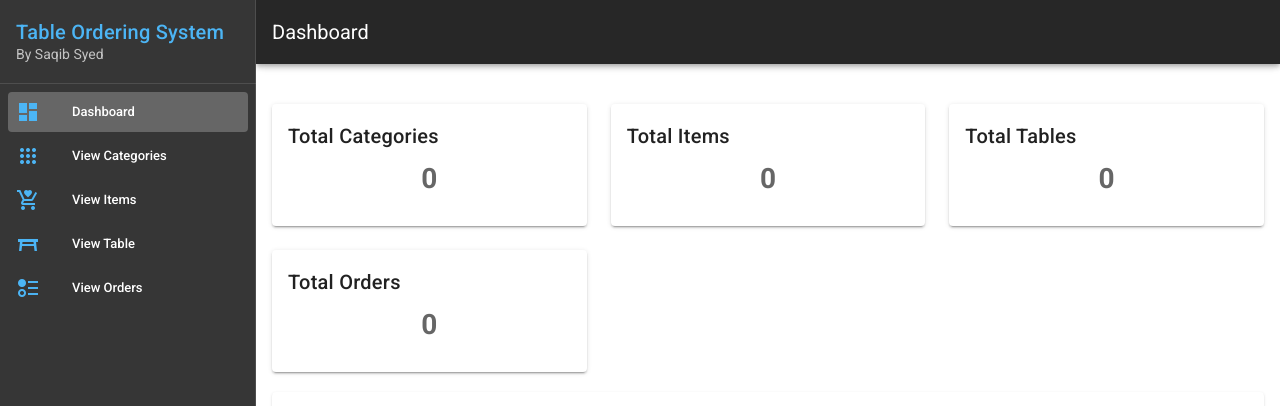
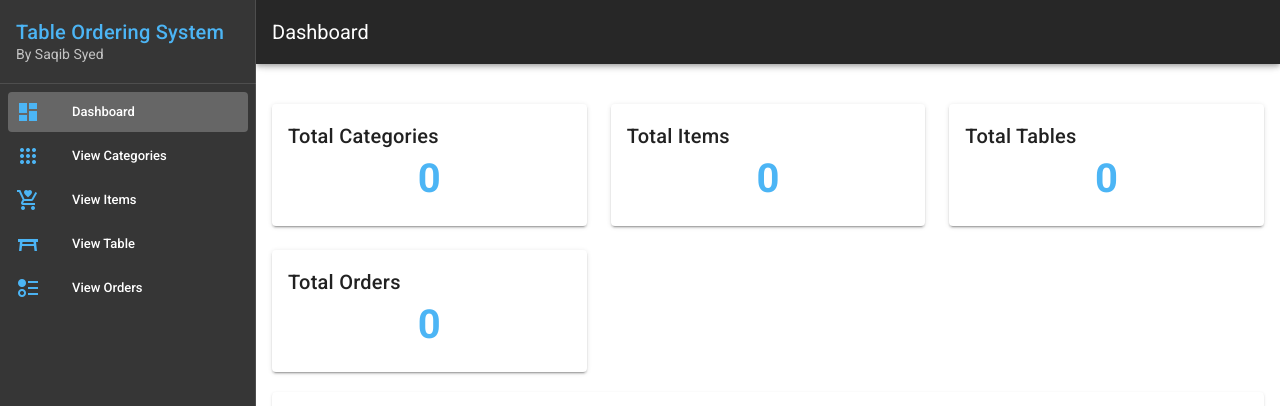
Before and after one commit to SaqibSyed1014/tableManagementSystem, a Vue app: page / in a window 1280 px wide. Shown: the top 406 px of the page. Built offline with nearby package versions, Linux system fonts and the light colour scheme; no server answers; the database is empty.

Commit message:
styling updated

```diff
--- a/src/components/ViewDashboard.vue
+++ b/src/components/ViewDashboard.vue
@@ -4,7 +4,7 @@
       <v-col cols="12" sm="6" lg="4" v-for="(data, index) in dashboardData" :key="index">
         <v-card>
           <v-card-title>{{ data.title }}</v-card-title>
-          <v-card-text><h1 class="text-center pb-5">{{ data.total.length }}</h1></v-card-text>
+          <v-card-text><h1 class="text-center count pb-5">{{ data.total.length }}</h1></v-card-text>
         </v-card>
       </v-col>
     </v-row>
@@ -60,5 +60,8 @@ export default {
 </script>
 
 <style scoped>
-
+.count{
+  color: #4cb5f5;
+  font-size: 2.5rem !important;
+}
 </style>
```
